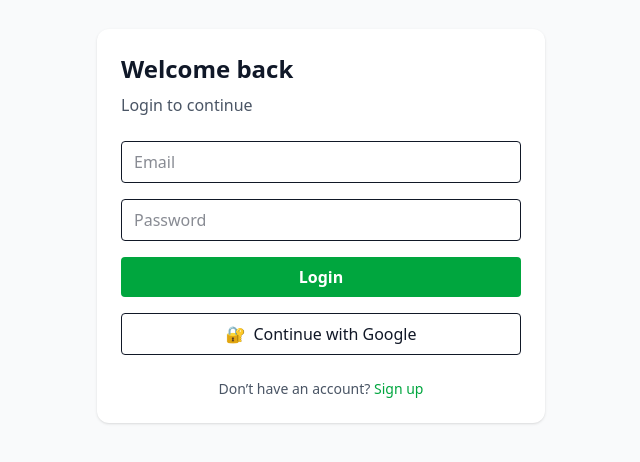
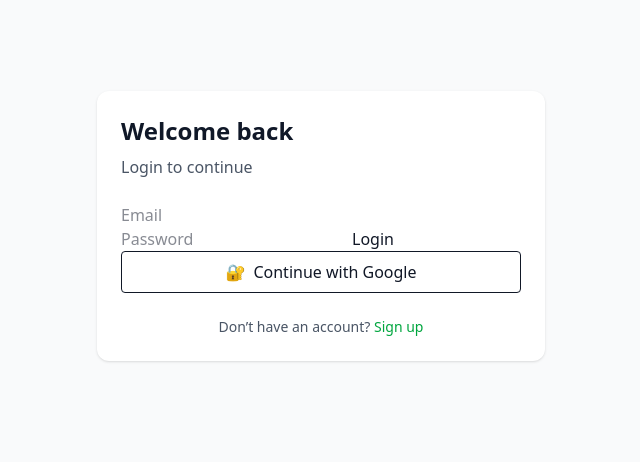
Before and after one commit to yaduit/Client_Connect, a React (Vite) app in the folder clientFe/: page /login in a window 1280 px wide. Shown: the part 174-636 px from the top of the page, without its empty margins (319-959 px from the left). Built offline with nearby package versions, Linux system fonts and the light colour scheme; no server answers.

Commit message:
update: implemeted signup , login logic

```diff
--- a/clientFe/src/api/auth.api.js
+++ b/clientFe/src/api/auth.api.js
@@ -0,0 +1,11 @@
+import axios from './axios.js'
+
+export const SignupApi = async(payload) => {
+    const{data} = await axios.post('/auth/signup', payload);
+    return data;
+};
+
+export const LoginApi = async(payload) => {
+    const{data} = await axios.post('/auth/login', payload)
+    return data;
+};
--- a/clientFe/src/components/auth/loginForm.jsx
+++ b/clientFe/src/components/auth/loginForm.jsx
@@ -1,47 +1,44 @@
 import { useState } from "react";
+import { LoginApi } from "../../api/auth.api";
 import OAuthButton from "./oAuthButton";
-const LoginForm = ({ redirect }) => {
-  const [email, setEmail] = useState("");
-  const [password, setPassword] = useState("");
+import { useNavigate, useSearchParams } from "react-router-dom";
+const LoginForm = () => {
+  const navigate = useNavigate();
+  const [params] = useSearchParams();
+  const redirect = params.get("redirect") || "/";
 
-  const handleSubmit = (e) => {
+  const [form, setForm] = useState({ email: "", password: "" });
+  const [error, setError] = useState(null);
+
+  const handleSubmit = async (e) => {
     e.preventDefault();
+    try {
+      const data = await LoginApi(form);
 
-    // TEMP
-    console.log("Login submit", { email, password, redirect });
+      localStorage.setItem("token", data.token);
+      localStorage.setItem("user", JSON.stringify(data.user));
 
-    // later:
-    // 1. call backend
-    // 2. store token
-    // 3. navigate(redirect || "/")
+      navigate(redirect);
+    } catch (err) {
+      setError("Invalid credentials");
+    }
   };
 
   return (
-    <form onSubmit={handleSubmit} className="space-y-4">
+    <form onSubmit={handleSubmit}>
       <input
-        type="email"
-        required
         placeholder="Email"
-        value={email}
-        onChange={(e) => setEmail(e.target.value)}
-        className="w-full border rounded px-3 py-2"
+        onChange={(e) => setForm({ ...form, email: e.target.value })}
+      />
+      <input
+        type="password"
+        placeholder="Password"
+        onChange={(e) => setForm({ ...form, password: e.target.value })}
       />
 
-      <input
-        type="password"
-        required
-        placeholder="Password"
-        value={password}
-        onChange={(e) => setPassword(e.target.value)}
-        className="w-full border rounded px-3 py-2"
-      />
+      {error && <p className="text-red-500">{error}</p>}
 
-      <button
-        type="submit"
-        className="w-full bg-green-600 text-white py-2 rounded font-semibold hover:bg-green-700"
-      >
-        Login
-      </button>
+      <button>Login</button>
       <OAuthButton/>
     </form>
   );
--- a/clientFe/src/components/auth/signupForm.jsx
+++ b/clientFe/src/components/auth/signupForm.jsx
@@ -1,78 +1,57 @@
 import { useState } from "react";
+import { SignupApi } from "../../api/auth.api";
+import { useNavigate } from "react-router-dom";
 
-const SignupForm = ({ redirect }) => {
-  const [name, setName] = useState("");
-  const [email, setEmail] = useState("");
-  const [password, setPassword] = useState("");
-  const [role, setRole] = useState("seeker");
-
-  const handleSubmit = (e) => {
-    e.preventDefault();
-
-    // TEMP – backend wiring comes next
-    console.log("Signup submit", {
-      name,
-      email,
-      password,
-      role,
-      redirect,
+const SignupForm = () => {
+    const navigate = useNavigate();
+    const[form, setForm] = useState({
+        name: "",
+        email:"",
+        password:"",
+        role:"seeker",
     });
 
-    // later:
-    // 1. POST /auth/signup
-    // 2. auto-login
-    // 3. redirect
-  };
+  const[loading, setLoading] = useState(false);
+  const[error, setError] = useState(null);
+
+  const handleChange = (e) => {
+    setForm({...form, [e.target.name]:e.target.value});
+  }
+  const handleSubmit = async(e) => {
+    e.preventDefault();
+    try{
+        setLoading(true);
+        setError(null);
+
+        const data = await SignupApi(form);
+
+        localStorage.setItem("token", data.token);
+        localStorage.setItem("user", JSON.stringify(data.user));
+
+        navigate("/")
+    }catch(err){
+        setError(err.response?.data?.message|| "Signup failed");
+    }finally{
+        setLoading(false)
+    }
+    };
+
 
   return (
-    <form onSubmit={handleSubmit} className="space-y-4">
-      <input
-        type="text"
-        required
-        placeholder="Full name"
-        value={name}
-        onChange={(e) => setName(e.target.value)}
-        className="w-full border rounded px-3 py-2"
-      />
+    <form onSubmit={handleSubmit}>
+      <input name="name" onChange={handleChange} placeholder="Name" />
+      <input name="email" onChange={handleChange} placeholder="Email" />
+      <input name="password" type="password" onChange={handleChange} placeholder="Password" />
 
-      <input
-        type="email"
-        required
-        placeholder="Email address"
-        value={email}
-        onChange={(e) => setEmail(e.target.value)}
-        className="w-full border rounded px-3 py-2"
-      />
+      <select name="role" onChange={handleChange}>
+        <option value="seeker">User</option>
+        <option value="provider">Provider</option>
+      </select>
 
-      <input
-        type="password"
-        required
-        placeholder="Password"
-        value={password}
-        onChange={(e) => setPassword(e.target.value)}
-        className="w-full border rounded px-3 py-2"
-      />
+      {error && <p className="text-red-500">{error}</p>}
 
-      {/* Role selection */}
-      <div>
-        <label className="block text-sm text-gray-600 mb-1">
-          I want to
-        </label>
-        <select
-          value={role}
-          onChange={(e) => setRole(e.target.value)}
-          className="w-full border rounded px-3 py-2"
-        >
-          <option value="seeker">Find services</option>
-          <option value="provider">Offer services</option>
-        </select>
-      </div>
-
-      <button
-        type="submit"
-        className="w-full bg-green-600 text-white py-2 rounded font-semibold hover:bg-green-700"
-      >
-        Create account
+      <button disabled={loading}>
+        {loading ? "Creating account..." : "Signup"}
       </button>
     </form>
   );
```
